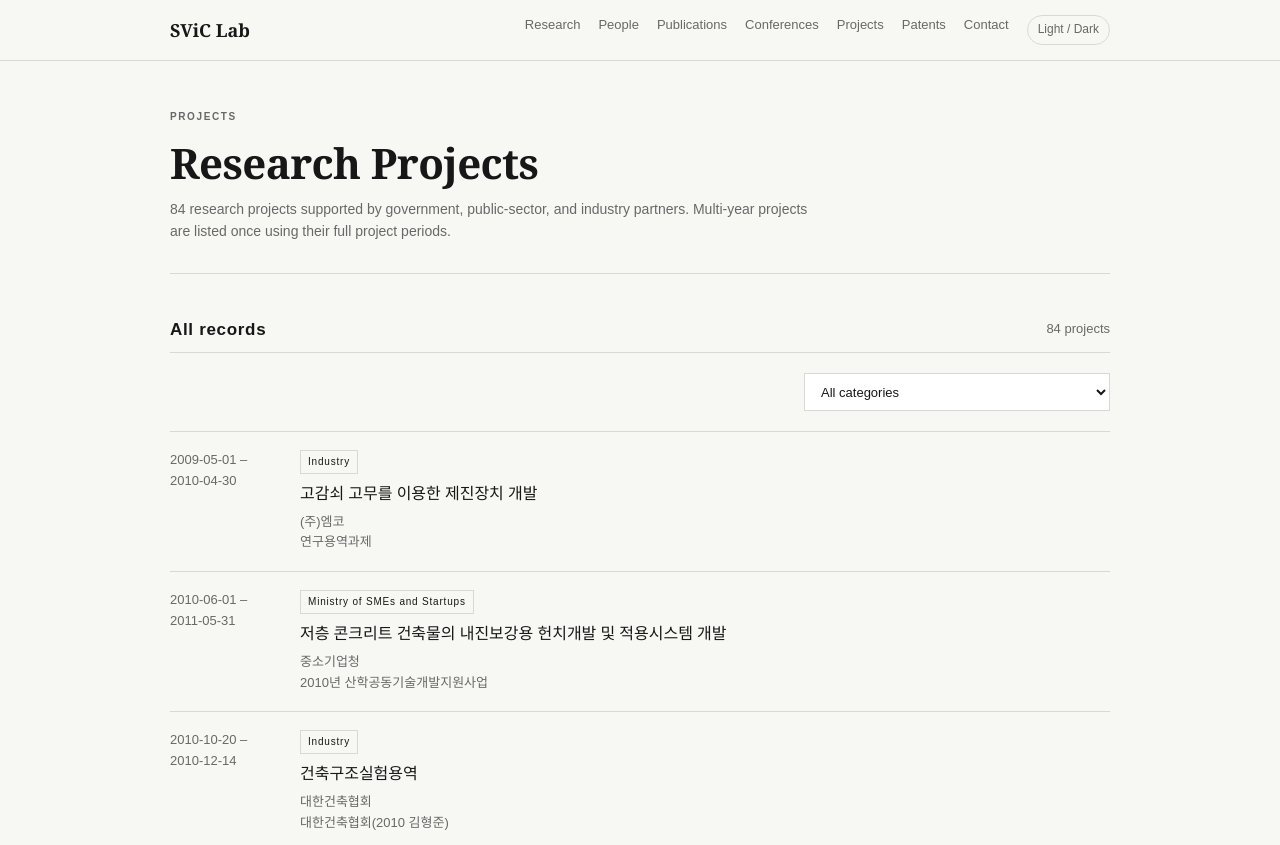
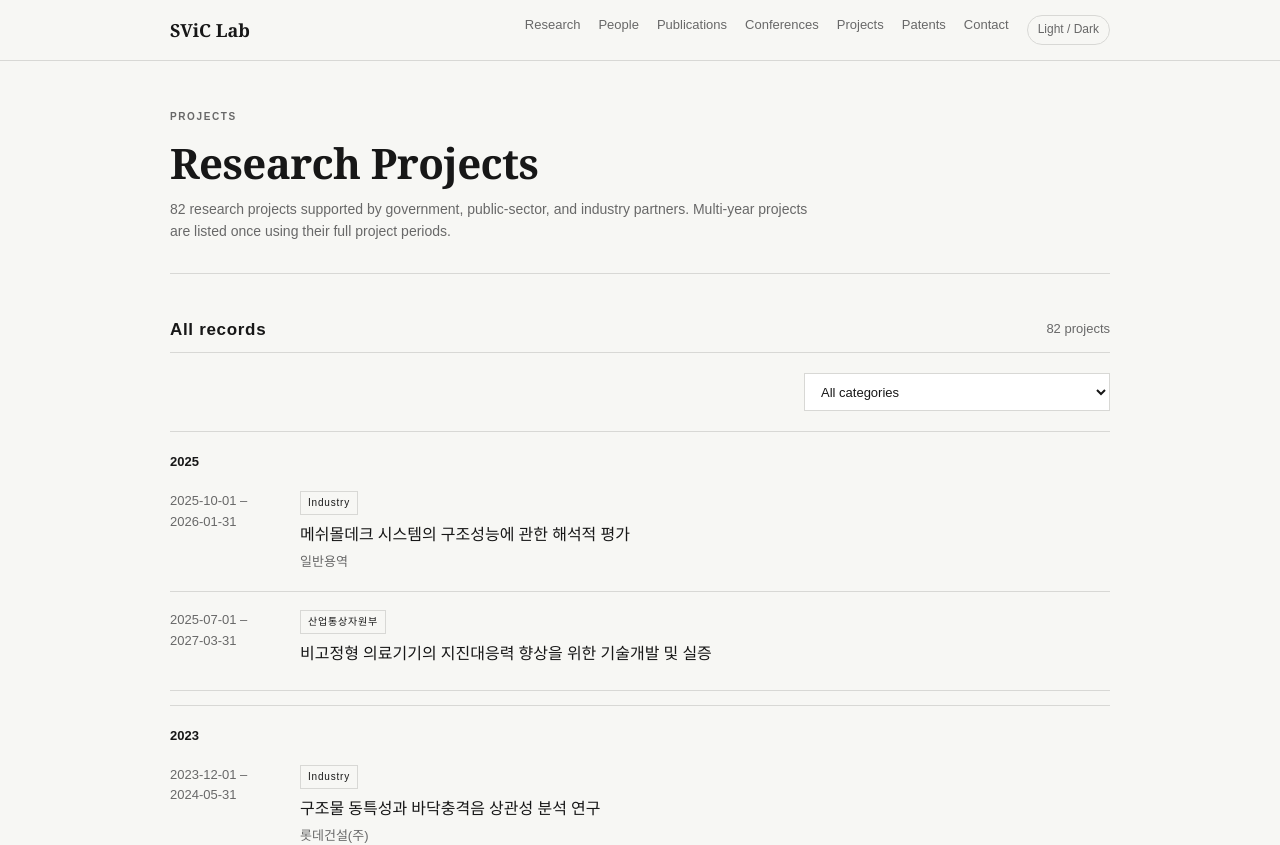
Before and after one commit to sviclab/sviclab.github.io, a Next.js app: page /projects in a window 1280 px wide. Shown: the top 845 px of the page. Built offline with nearby package versions, Linux system fonts and the light colour scheme.

Commit message:
Verify and reorder project records

```diff
--- a/app/academic.css
+++ b/app/academic.css
@@ -128,6 +128,20 @@
   font-size: 16px;
 }
 
+.record-year {
+  margin-top: 14px;
+  padding-top: 20px;
+  border-top: 1px solid var(--line);
+  color: var(--ink);
+  font-size: 13px;
+  font-weight: 600;
+}
+
+.record-list > .record-year:first-child {
+  margin-top: 0;
+  border-top: 0;
+}
+
 .journal-toolbar {
   display: flex;
   justify-content: space-between;
--- a/app/components/RecordExplorer.tsx
+++ b/app/components/RecordExplorer.tsx
@@ -1,8 +1,8 @@
 'use client';
 
-import { useEffect, useMemo, useState } from 'react';
+import { Fragment, useEffect, useMemo, useState } from 'react';
 
-type RecordItem = { id: string; side: string; title: string; meta: string; detail?: string; group?: string; image?: string };
+type RecordItem = { id: string; side: string; title: string; meta: string; detail?: string; group?: string; image?: string; year?: number };
 
 export default function RecordExplorer({ records, groups }: { records: RecordItem[]; groups?: string[]; placeholder?: string }) {
   const [group, setGroup] = useState('all');
@@ -23,11 +23,17 @@ export default function RecordExplorer({ records, groups }: { records: RecordIte
   return <>
     {groups && <div className="toolbar"><select aria-label="Category" value={group} onChange={event => setGroup(event.target.value)}><option value="all">All categories</option>{groups.map(item => <option value={item} key={item}>{item}</option>)}</select></div>}
     <div className="record-list">
-      {shown.map(record => <article className={`record${record.image ? ' patent-record' : ''}`} key={record.id}>
-        <div className="record-side">{record.side}</div>
-        {record.image && <button className="patent-certificate" type="button" onClick={() => setPreview(record.image!)} aria-label={`Preview certificate for ${record.title}`}><img src={record.image} alt="Patent registration certificate" /></button>}
-        <div>{record.group && <div className="badges"><span className="badge">{record.group}</span></div>}<h3>{record.title}</h3><p className="record-meta">{record.meta}</p>{record.detail && <p className="record-meta">{record.detail}</p>}</div>
-      </article>)}
+      {shown.map((record,index) => {
+        const startsYear=Boolean(record.year)&&(index===0||shown[index-1].year!==record.year);
+        return <Fragment key={record.id}>
+          {startsYear&&<div className="record-year">{record.year}</div>}
+          <article className={`record${record.image ? ' patent-record' : ''}`}>
+            <div className="record-side">{record.side}</div>
+            {record.image && <button className="patent-certificate" type="button" onClick={() => setPreview(record.image!)} aria-label={`Preview certificate for ${record.title}`}><img src={record.image} alt="Patent registration certificate" /></button>}
+            <div>{record.group && <div className="badges"><span className="badge">{record.group}</span></div>}<h3>{record.title}</h3><p className="record-meta">{record.meta}</p>{record.detail && <p className="record-meta">{record.detail}</p>}</div>
+          </article>
+        </Fragment>;
+      })}
     </div>
     {preview && <div className="certificate-modal" role="dialog" aria-modal="true" aria-label="Patent certificate preview" onClick={() => setPreview(null)}>
       <div className="certificate-modal-content" onClick={event => event.stopPropagation()}>
--- a/app/projects/page.tsx
+++ b/app/projects/page.tsx
@@ -33,15 +33,25 @@ function normalizedTitle(title:string){
   return cleanTitle(title).replace(/[\s·ㆍ?]/g,'');
 }
 
-const multiYearTitles=new Set([
-  '강선을이용한횡력저항모듈러코어시스템개발(총괄:모듈러건축중고층화및생산성향상기술개발)',
-  '조적/칸막이벽체내진성능향상기술및비구조요소표준내진상세개발',
-  '철골가새골조의붕괴확률기반지진위험도평가',
+function canonicalTitle(title:string){
+  const normalized=normalizedTitle(title);
+  if(normalized.startsWith('강선을이용한횡력저항모듈러코어시스템개발'))return '강선을이용한횡력저항모듈러코어시스템개발';
+  if(normalized.startsWith('화성봉담(2)S1블록성능기반설계검증-건축구조분야'))return '화성봉담(2)S1블록성능기반설계검증-건축구조분야';
+  return normalized;
+}
+
+const verifiedPeriods=new Map<string,[string,string]>([
+  ['강선을이용한횡력저항모듈러코어시스템개발',['2015-01-01','2022-12-31']],
+  ['조적/칸막이벽체내진성능향상기술및비구조요소표준내진상세개발',['2018-04-01','2021-12-31']],
+  ['철골가새골조의붕괴확률기반지진위험도평가',['2016-06-01','2019-06-30']],
+  ['화성봉담(2)S1블록성능기반설계검증-건축구조분야',['2017-10-17','2018-10-31']],
+  ['비고정형의료기기의지진대응력향상을위한기술개발및실증',['2025-07-01','2027-03-31']],
+  ['메쉬몰데크시스템의구조성능에관한해석적평가',['2025-10-01','2026-01-31']],
 ]);
 
 function projectKey(project:Project){
-  const title=normalizedTitle(project.title);
-  if(multiYearTitles.has(title))return title;
+  const title=canonicalTitle(project.title);
+  if(verifiedPeriods.has(title))return title;
   if(project.overallStartDate&&project.overallEndDate){
     return `${project.overallStartDate}|${project.overallEndDate}`;
   }
@@ -51,8 +61,9 @@ function projectKey(project:Project){
 const uniqueProjects=[...data.projects.reduce((projects,project)=>{
   const key=projectKey(project);
   const existing=projects.get(key);
-  const start=project.overallStartDate||project.startDate;
-  const end=project.overallEndDate||project.endDate;
+  const verified=verifiedPeriods.get(canonicalTitle(project.title));
+  const start=verified?.[0]||project.overallStartDate||project.startDate;
+  const end=verified?.[1]||project.overallEndDate||project.endDate;
   if(!existing){
     projects.set(key,{...project,displayStart:start,displayEnd:end});
   }else{
@@ -64,11 +75,14 @@ const uniqueProjects=[...data.projects.reduce((projects,project)=>{
     });
   }
   return projects;
-},new Map<string,ProjectSummary>()).values()];
+},new Map<string,ProjectSummary>()).values()].sort((a,b)=>
+  b.displayStart.localeCompare(a.displayStart)||b.displayEnd.localeCompare(a.displayEnd)||cleanTitle(a.title).localeCompare(cleanTitle(b.title))
+);
 
 export default function Page(){
   const records=uniqueProjects.map((project,index)=>({
     id:`p-${index}`,
+    year:Number(project.displayStart.slice(0,4))||0,
     side:[project.displayStart,project.displayEnd].filter(Boolean).join(' – '),
     title:cleanTitle(project.title),
     meta:[project.funder,project.agency].filter((value,i,values)=>value&&values.indexOf(value)===i).join(' · '),
```
Also changed, not shown: data/achievements.json.
